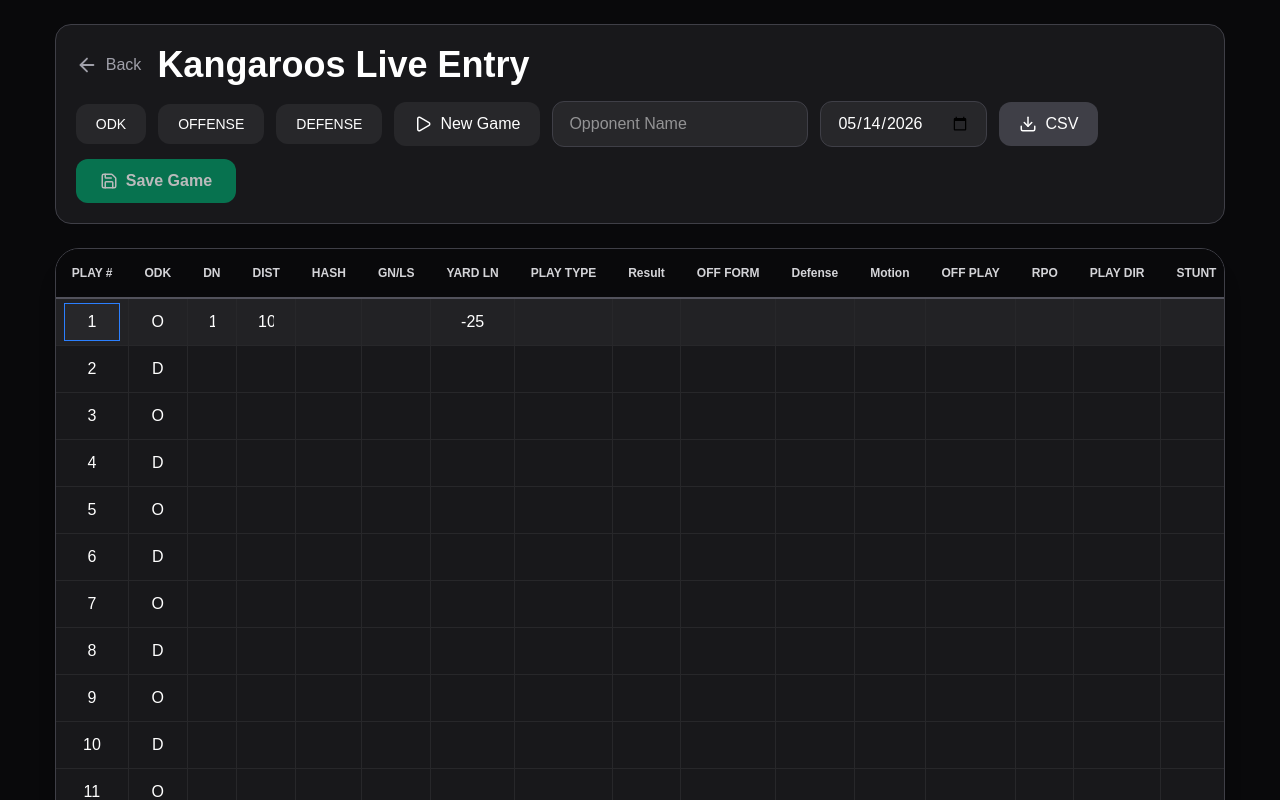
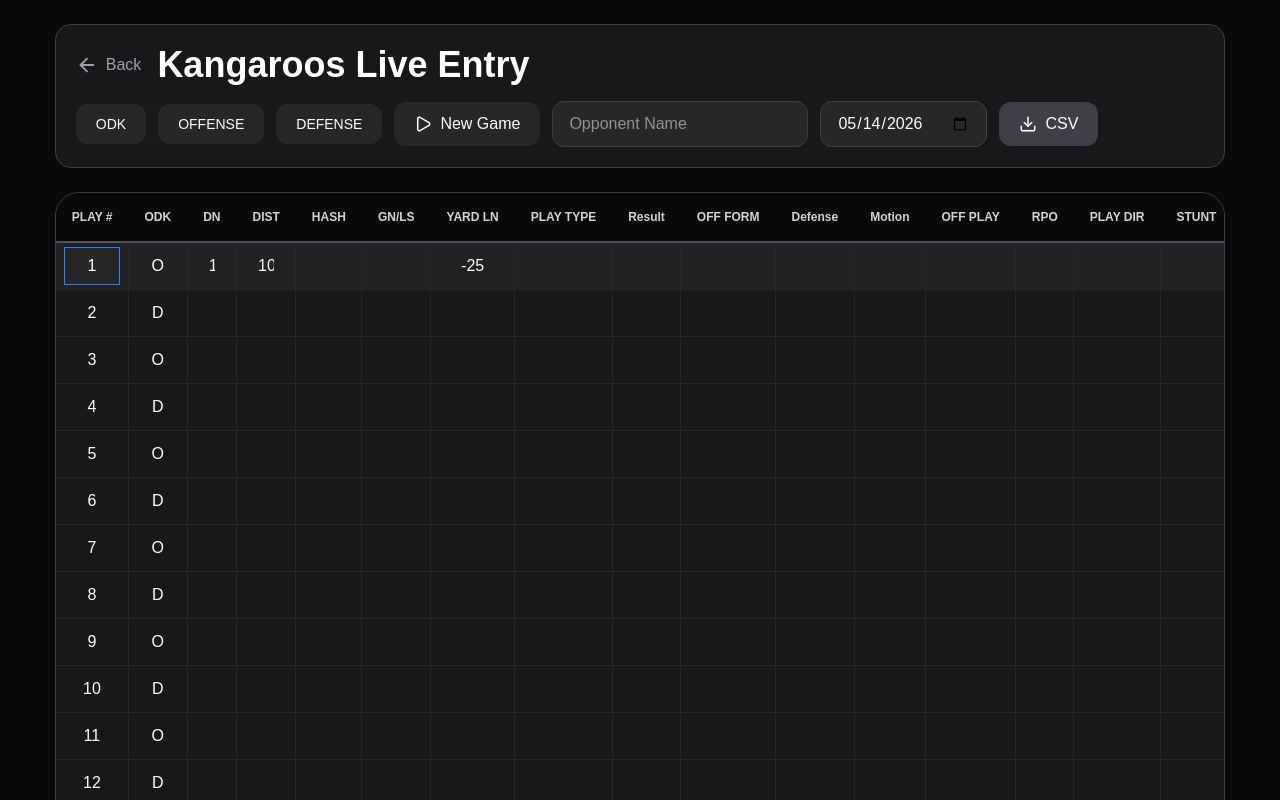
Before and after one commit to jjester58-eng/football-stats, a Next.js app: page /enter in a window 1280 px wide. Shown: the top 800 px of the page. Built offline with nearby package versions, Linux system fonts and the light colour scheme; no server answers.

Commit message:
save button

```diff
--- a/app/enter/page.tsx
+++ b/app/enter/page.tsx
@@ -1,7 +1,7 @@
 'use client';
 
-import { useState, useRef, useEffect } from 'react';
-import { ArrowLeft, Play, Download, Save, Loader2 } from 'lucide-react';
+import { useState, useRef, useEffect, useCallback } from 'react';
+import { ArrowLeft, Play, Download, Loader2, CheckCircle } from 'lucide-react';
 import {
   useReactTable,
   getCoreRowModel,
@@ -41,6 +41,7 @@ export default function LiveEntry() {
 
   const [isStartingNewGame, setIsStartingNewGame] = useState(false);
   const [isSaving, setIsSaving] = useState(false);
+  const [lastSaved, setLastSaved] = useState<Date | null>(null);
 
   const [selectedCell, setSelectedCell] = useState({ row: 0, col: 0 });
 
@@ -71,6 +72,8 @@ export default function LiveEntry() {
     return rows;
   });
 
+  const saveTimeoutRef = useRef<NodeJS.Timeout | null>(null);
+
   const columnHelper = createColumnHelper<PlayEntry>();
 
   const columns = [
@@ -93,6 +96,59 @@ export default function LiveEntry() {
     columnHelper.accessor('blitz', { header: 'BLITZ' }),
     columnHelper.accessor('coverage', { header: 'COVERAGE' }),
   ];
+
+  // Auto Save Function
+  const autoSave = useCallback(async () => {
+    if (!currentGameId) return;
+
+    setIsSaving(true);
+    try {
+      const playsToSave = data.map((play) => ({
+        game_id: currentGameId,
+        play_number: play.playNumber,
+        odk: play.odk,
+        down: play.down,
+        dist: play.dist,
+        hash: play.hash,
+        gnls: play.gnls,
+        yard_line: play.yardLine,
+        play_type: play.playType,
+        result: play.result,
+        off_formation: play.offFormation,
+        defense: play.defense,
+        motion: play.motion,
+        off_play: play.offPlay,
+        rpo: play.rpo,
+        play_dir: play.playDir,
+        stunt: play.stunt,
+        blitz: play.blitz,
+        coverage: play.coverage,
+      }));
+
+      const { error } = await supabase
+        .from('plays')
+        .upsert(playsToSave, { onConflict: 'game_id,play_number' });
+
+      if (error) throw error;
+      setLastSaved(new Date());
+    } catch (error) {
+      console.error(error);
+    } finally {
+      setIsSaving(false);
+    }
+  }, [currentGameId, data]);
+
+  const triggerAutoSave = useCallback(() => {
+    if (saveTimeoutRef.current) clearTimeout(saveTimeoutRef.current);
+    saveTimeoutRef.current = setTimeout(autoSave, 2000);
+  }, [autoSave]);
+
+  useEffect(() => {
+    if (currentGameId) triggerAutoSave();
+    return () => {
+      if (saveTimeoutRef.current) clearTimeout(saveTimeoutRef.current);
+    };
+  }, [data, currentGameId, triggerAutoSave]);
 
   // Helper Functions
   const toPosition = (val: NumericField): number => {
@@ -166,7 +222,6 @@ export default function LiveEntry() {
     });
   };
 
-  // Editable Cell - Fixed null safety
   function EditableCell({
     value,
     rowIndex,
@@ -276,46 +331,6 @@ export default function LiveEntry() {
     }
   };
 
-  const saveGame = async () => {
-    if (!currentGameId) return alert("Please start a new game first");
-
-    setIsSaving(true);
-    try {
-      const playsToSave = data.map((play) => ({
-        game_id: currentGameId,
-        play_number: play.playNumber,
-        odk: play.odk,
-        down: play.down,
-        dist: play.dist,
-        hash: play.hash,
-        gnls: play.gnls,
-        yard_line: play.yardLine,
-        play_type: play.playType,
-        result: play.result,
-        off_formation: play.offFormation,
-        defense: play.defense,
-        motion: play.motion,
-        off_play: play.offPlay,
-        rpo: play.rpo,
-        play_dir: play.playDir,
-        stunt: play.stunt,
-        blitz: play.blitz,
-        coverage: play.coverage,
-      }));
-
-      const { error } = await supabase
-        .from('plays')
-        .upsert(playsToSave, { onConflict: 'game_id,play_number' });
-
-      if (error) throw error;
-      alert("Game saved successfully!");
-    } catch (error: any) {
-      alert(error.message || "Failed to save game");
-    } finally {
-      setIsSaving(false);
-    }
-  };
-
   const downloadCSV = () => {
     const headers = columns.map(col => col.header as string);
     const csvContent = [
@@ -388,14 +403,13 @@ export default function LiveEntry() {
                 <Download size={18} /> CSV
               </button>
 
-              <button
-                onClick={saveGame}
-                disabled={isSaving || !currentGameId}
-                className="flex items-center gap-2 bg-emerald-600 hover:bg-emerald-500 disabled:opacity-70 px-6 py-2.5 rounded-xl font-semibold transition"
-              >
-                {isSaving ? <Loader2 size={18} className="animate-spin" /> : <Save size={18} />}
-                {isSaving ? 'Saving...' : 'Save Game'}
-              </button>
+              <div className="text-sm flex items-center gap-2 text-zinc-400">
+                {isSaving ? (
+                  <span className="flex items-center gap-1"><Loader2 size={16} className="animate-spin" /> Saving...</span>
+                ) : lastSaved ? (
+                  <span className="flex items-center gap-1 text-emerald-500"><CheckCircle size={16} /> Auto-saved</span>
+                ) : null}
+              </div>
             </div>
           </div>
         </div>
```
